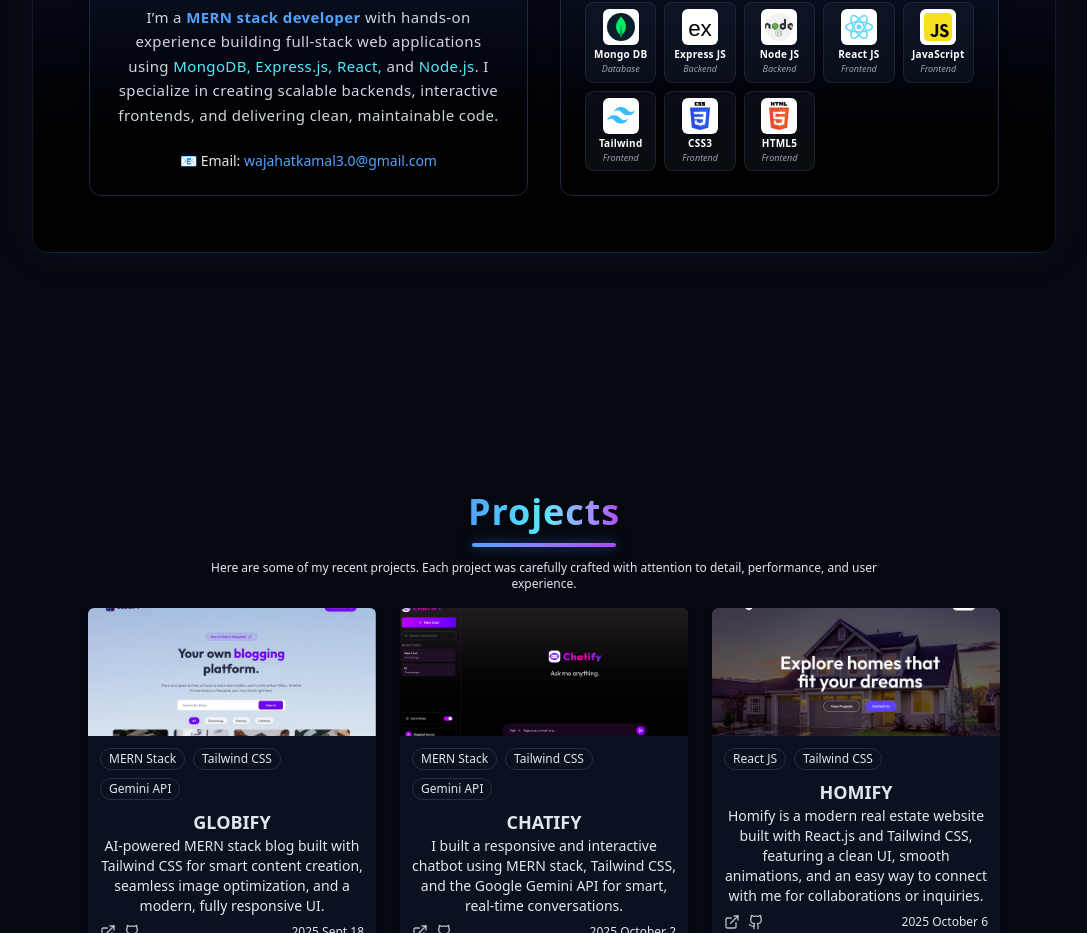
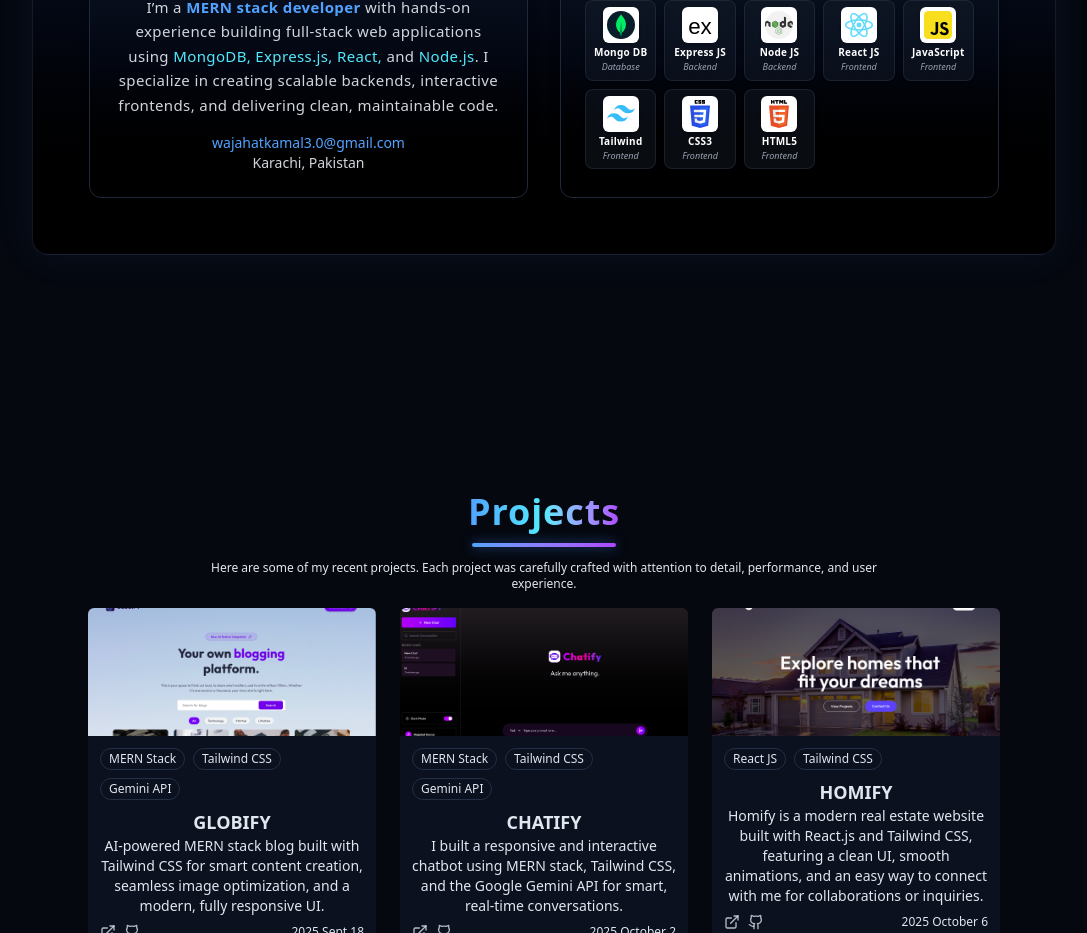
Before and after one commit to wajahat-kamal/Dev-Portfolio, a React (Vite) app: page / in a window 1280 px wide. Shown: the part 1180-2113 px from the top of the page, without its empty margins (96-1183 px from the left). Built offline with nearby package versions, Linux system fonts and the light colour scheme.

Commit message:
Update AboutSection component: remove email label and add location information for enhanced clarity and user context.

```diff
--- a/src/components/AboutSection.jsx
+++ b/src/components/AboutSection.jsx
@@ -45,14 +45,13 @@ export const AboutSection = () => {
             </p>
 
             <p className="text-gray-300 text-sm mt-4">
-              📧{" "}
-              <span className="font-medium text-gray-200">Email:</span>{" "}
               <a
                 href="mailto:wajahatkamal3.0@gmail.com"
                 className="text-blue-400 hover:underline hover:text-cyan-300 transition-colors duration-200"
               >
                 wajahatkamal3.0@gmail.com
               </a>
+              <p>Karachi, Pakistan</p>
             </p>
           </div>
 
```
